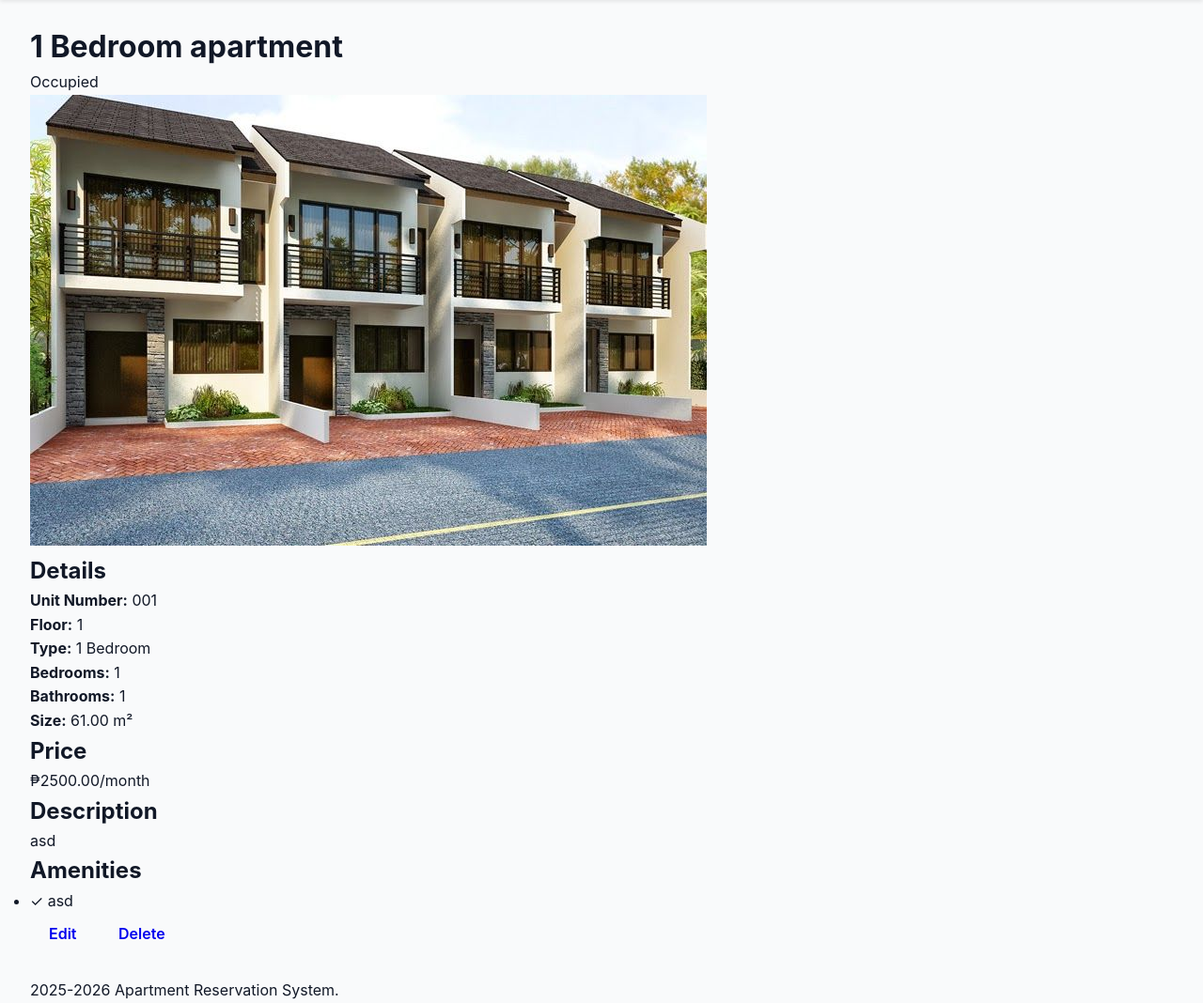
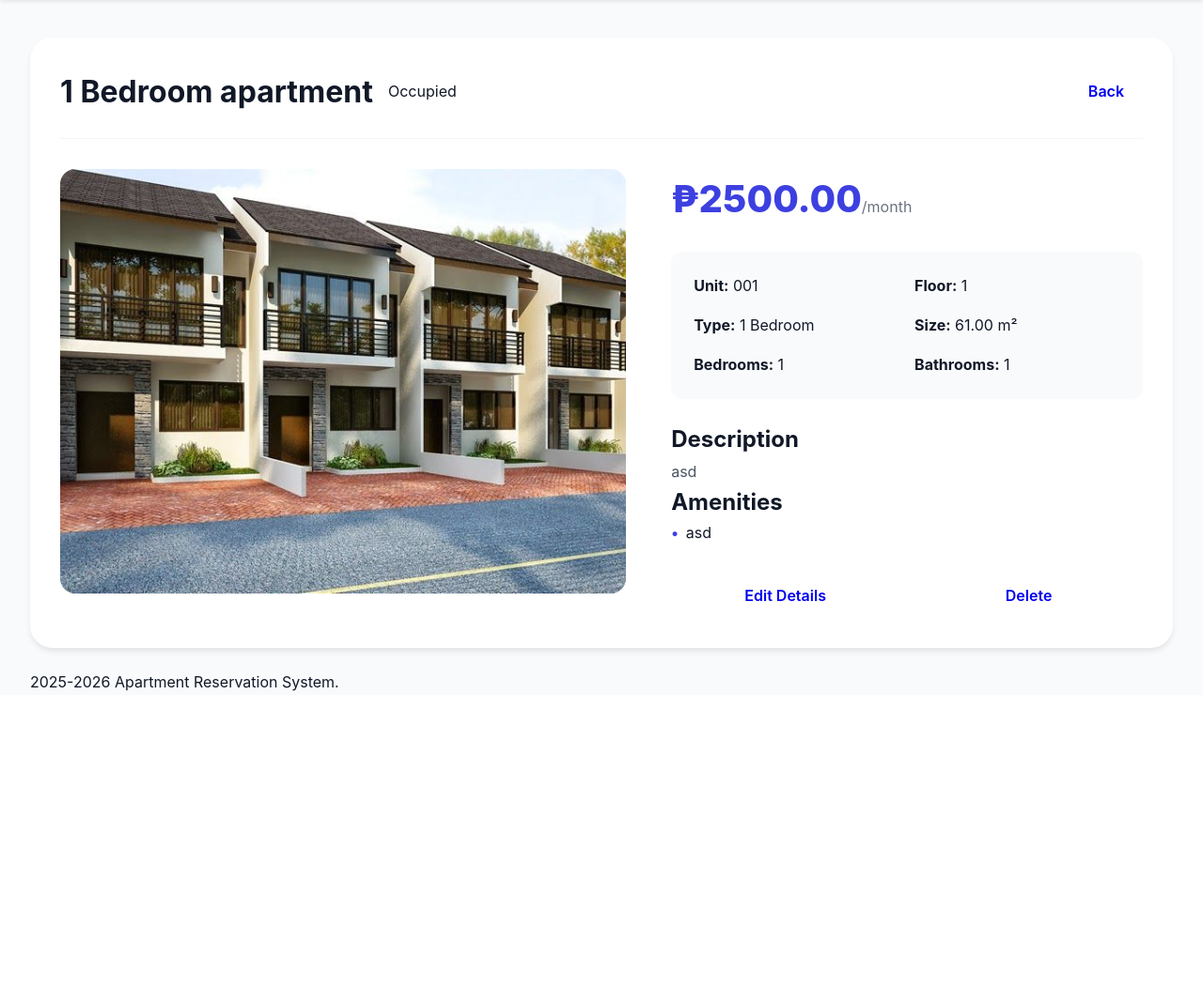
Before and after one commit to ramosjarod04-creator/apartment, a Django app: page /apartments/1/ in a window 1280 px wide; the page is wider, and only the part inside the window is pictured. Shown: the part 119-1187 px from the top of that part at 94% size. After the commit the page ends 855 px from the top of that part, so only its background shows below. Run offline with Django 5.2, Linux system fonts and the light colour scheme; a user stored in the database is signed in; data comes from the database, SQL or seed files in the repository.

Commit message:
Enhance apartment detail page layout and styles
Refactor apartment detail template for improved layout and styling.

```diff
--- a/reservations/templates/reservations/apartment_detail.html
+++ b/reservations/templates/reservations/apartment_detail.html
@@ -1,65 +1,176 @@
 {% extends 'base.html' %}
 
-{% block title %}{{ apartment.name }} - Apartment Reservation{% endblock %}
+{% block title %} {{ apartment.name }} - Apartment Reservation {% endblock %}
 
 {% block content %}
 <div class="container">
     <div class="apartment-detail">
         <div class="apartment-detail-header">
-            <h1>{{ apartment.name }}</h1>
-            <span class="badge badge-{{ apartment.status }}">{{ apartment.get_status_display }}</span>
+            <div class="header-main">
+                <h1>{{ apartment.name }}</h1>
+                <span class="badge badge-{{ apartment.status }}">{{ apartment.get_status_display }}</span>
+            </div>
+            <a href="javascript:history.back()" class="btn btn-outline btn-sm hide-mobile">Back</a>
         </div>
 
         <div class="apartment-detail-grid">
             <div class="apartment-detail-image">
                 {% if apartment.image %}
-                <img src="{{ apartment.image.url }}" alt="{{ apartment.name }}" onerror="this.onerror=null; this.parentElement.innerHTML='<div class=\'apartment-placeholder-large\'>🏢<br><small style=\'font-size: 1rem;\'>Image not found</small></div>';">
+                <img src="{{ apartment.image.url }}" alt="{{ apartment.name }}" onerror="this.onerror=null; this.parentElement.innerHTML='<div class=\'apartment-placeholder-large\'><small>Image not found</small></div>';">
                 {% else %}
-                <div class="apartment-placeholder-large"><br><small style="font-size: 1rem; font-weight: normal;">No image uploaded</small></div>
+                <div class="apartment-placeholder-large">
+                    <small>No image uploaded</small>
+                </div>
                 {% endif %}
             </div>
 
             <div class="apartment-detail-info">
                 <div class="info-section">
-                    <h2>Details</h2>
-                    <p><strong>Unit Number:</strong> {{ apartment.unit_number }}</p>
-                    <p><strong>Floor:</strong> {{ apartment.floor }}</p>
-                    <p><strong>Type:</strong> {{ apartment.get_apartment_type_display }}</p>
-                    <p><strong>Bedrooms:</strong> {{ apartment.bedrooms }}</p>
-                    <p><strong>Bathrooms:</strong> {{ apartment.bathrooms }}</p>
-                    <p><strong>Size:</strong> {{ apartment.size_sqm }} m²</p>
+                    <p class="price-large">₱{{ apartment.price_per_month|floatformat:2 }}<span>/month</span></p>
                 </div>
 
-                <div class="info-section">
-                    <h2>Price</h2>
-                    <p class="price-large">₱{{ apartment.price_per_month|floatformat:2 }}/month</p>
+                <div class="info-grid">
+                    <div class="info-item">
+                        <strong>Unit:</strong> {{ apartment.unit_number }}
+                    </div>
+                    <div class="info-item">
+                        <strong>Floor:</strong> {{ apartment.floor }}
+                    </div>
+                    <div class="info-item">
+                        <strong>Type:</strong> {{ apartment.get_apartment_type_display }}
+                    </div>
+                    <div class="info-item">
+                        <strong>Size:</strong> {{ apartment.size_sqm }} m²
+                    </div>
+                    <div class="info-item">
+                        <strong>Bedrooms:</strong> {{ apartment.bedrooms }}
+                    </div>
+                    <div class="info-item">
+                        <strong>Bathrooms:</strong> {{ apartment.bathrooms }}
+                    </div>
                 </div>
 
                 <div class="info-section">
                     <h2>Description</h2>
-                    <p>{{ apartment.description }}</p>
+                    <p class="description-text">{{ apartment.description }}</p>
                 </div>
 
                 <div class="info-section">
                     <h2>Amenities</h2>
                     <ul class="amenities-list">
                         {% for amenity in apartment.get_amenities_list %}
-                        <li>✓ {{ amenity }}</li>
+                        <li>{{ amenity }}</li>
                         {% endfor %}
                     </ul>
                 </div>
 
                 <div class="detail-actions">
                     {% if apartment.status == 'available' %}
-                    <a href="{% url 'reservation_create' %}?apartment={{ apartment.pk }}" class="btn btn-primary btn-lg">Book Now</a>
+                    <a href="{% url 'reservation_create' %}?apartment={{ apartment.pk }}" class="btn btn-primary btn-lg">Book This Apartment</a>
                     {% endif %}
+
                     {% if user.is_staff %}
-                    <a href="{% url 'apartment_update' apartment.pk %}" class="btn btn-secondary">Edit</a>
-                    <a href="{% url 'apartment_delete' apartment.pk %}" class="btn btn-danger">Delete</a>
+                    <div class="admin-actions">
+                        <a href="{% url 'apartment_update' apartment.pk %}" class="btn btn-secondary">Edit Details</a>
+                        <a href="{% url 'apartment_delete' apartment.pk %}" class="btn btn-danger">Delete</a>
+                    </div>
                     {% endif %}
                 </div>
             </div>
         </div>
     </div>
 </div>
+
+<style>
+/* Layout Adjustments */
+.apartment-detail {
+    background: white;
+    border-radius: var(--radius-2xl);
+    padding: 2rem;
+    box-shadow: var(--shadow-md);
+    margin-top: 1rem;
+}
+
+.apartment-detail-header {
+    display: flex;
+    justify-content: space-between;
+    align-items: center;
+    margin-bottom: 2rem;
+    padding-bottom: 1.5rem;
+    border-bottom: 1px solid var(--gray-100);
+}
+
+.header-main { display: flex; align-items: center; gap: 1rem; }
+
+/* Grid for Desktop */
+.apartment-detail-grid {
+    display: grid;
+    grid-template-columns: 1.2fr 1fr;
+    gap: 3rem;
+}
+
+/* Image & Placeholder */
+.apartment-detail-image img {
+    width: 100%;
+    border-radius: var(--radius-xl);
+    object-fit: cover;
+    aspect-ratio: 4/3;
+}
+
+.apartment-placeholder-large {
+    width: 100%;
+    aspect-ratio: 4/3;
+    background: var(--gray-100);
+    display: flex;
+    align-items: center;
+    justify-content: center;
+    border-radius: var(--radius-xl);
+    color: var(--gray-500);
+}
+
+/* Details */
+.info-grid {
+    display: grid;
+    grid-template-columns: 1fr 1fr;
+    gap: 1rem;
+    margin: 1.5rem 0;
+    padding: 1.5rem;
+    background: var(--gray-50);
+    border-radius: var(--radius-lg);
+}
+
+.price-large { font-size: 2.5rem; font-weight: 800; color: var(--primary); }
+.price-large span { font-size: 1rem; color: var(--gray-500); font-weight: 400; }
+
+.description-text { color: var(--gray-600); line-height: 1.8; }
+
+.amenities-list {
+    display: grid;
+    grid-template-columns: 1fr 1fr;
+    list-style: none;
+    gap: 0.5rem;
+}
+
+.amenities-list li::before { content: "•"; color: var(--primary); font-weight: bold; margin-right: 8px; }
+
+/* Buttons */
+.detail-actions { display: flex; flex-direction: column; gap: 1rem; margin-top: 2rem; }
+.admin-actions { display: grid; grid-template-columns: 1fr 1fr; gap: 1rem; }
+
+/* Responsive Media Queries */
+@media (max-width: 992px) {
+    .apartment-detail-grid { grid-template-columns: 1fr; gap: 2rem; }
+}
+
+@media (max-width: 768px) {
+    .apartment-detail { padding: 1rem; border-radius: 0; margin-top: 0; }
+    .apartment-detail-header { flex-direction: column; align-items: flex-start; gap: 1rem; }
+    .header-main { flex-direction: column; align-items: flex-start; gap: 0.5rem; }
+    .price-large { font-size: 2rem; }
+    .info-grid { grid-template-columns: 1fr; }
+    .amenities-list { grid-template-columns: 1fr; }
+    .admin-actions { grid-template-columns: 1fr; }
+    .hide-mobile { display: none; }
+}
+</style>
 {% endblock %}
```
